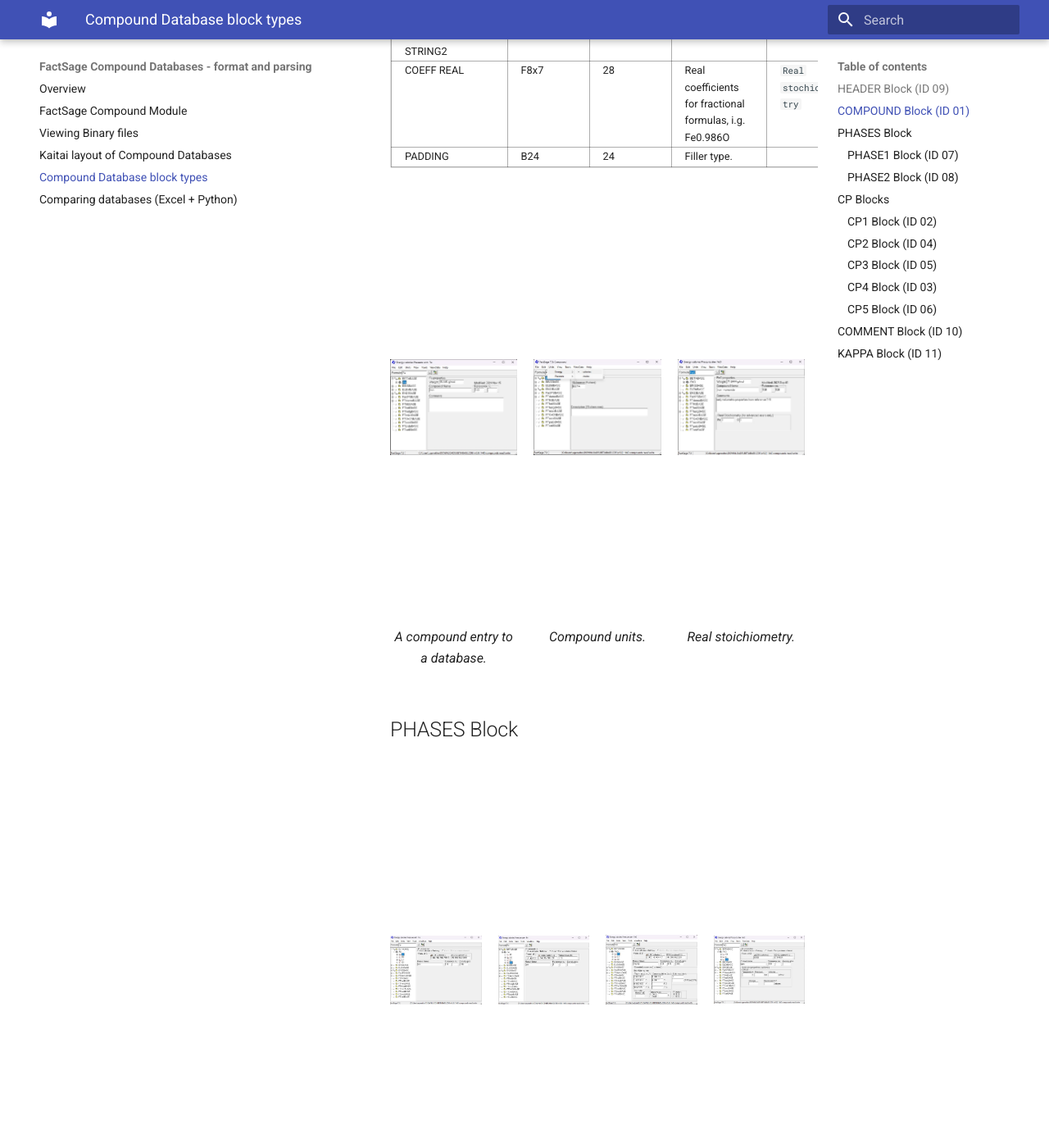
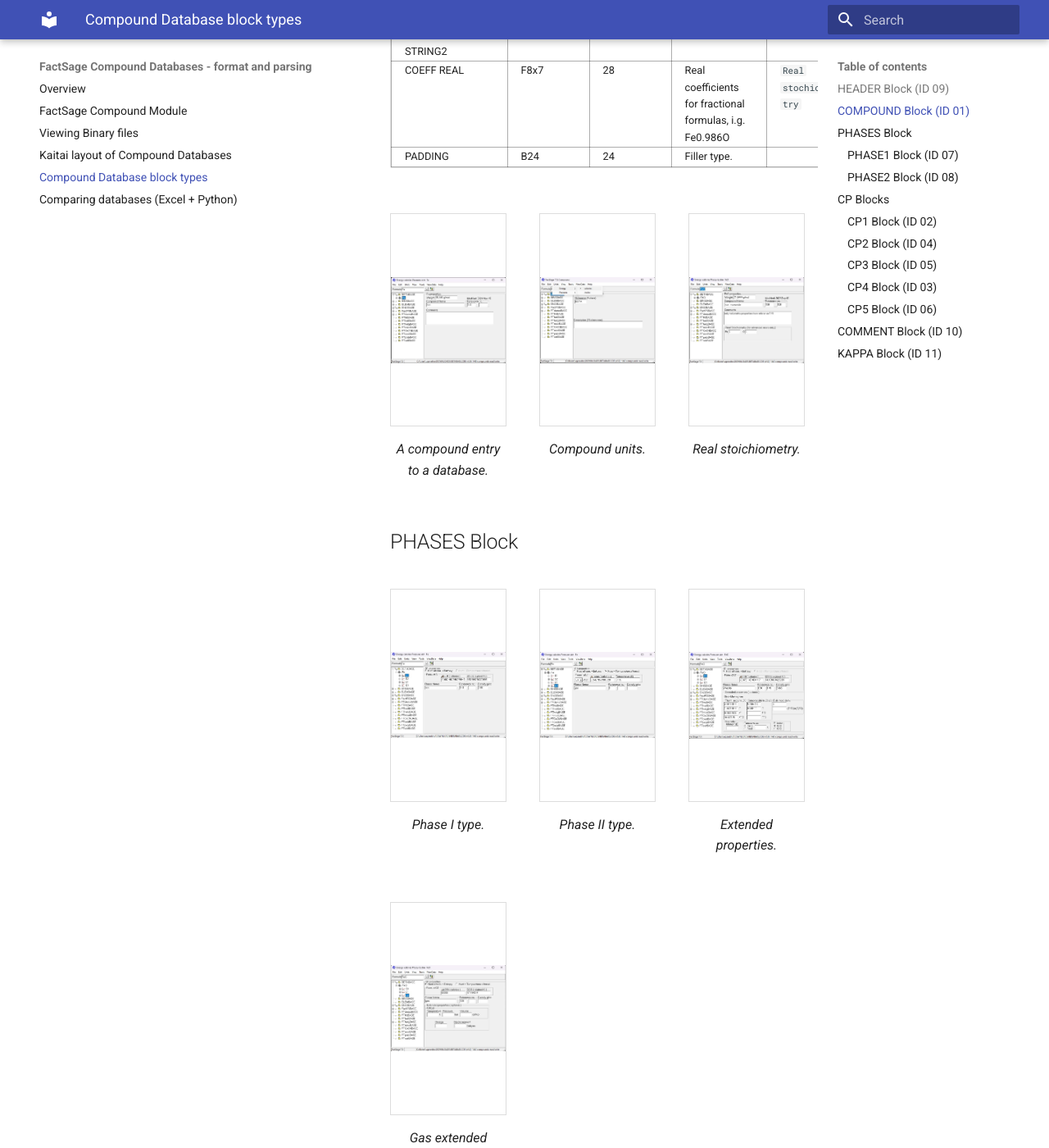
Before and after one commit to evnekdev/factsage-compound-docs, an MkDocs documentation site: the page built from docs/block-types.md, in a window 1280 px wide and 1400 px high, scrolled down 2303 px. Shown: the whole window at 82% size. Built offline with MkDocs 1.6.1 and Material for MkDocs 9.7.7, drawn with Linux system fonts in a browser that asks for light colours.

Commit message:
added screenshot-row div class

```diff
--- a/docs/block-types.md
+++ b/docs/block-types.md
@@ -42,7 +42,7 @@
 | COEFF REAL           | F8x7        | 28     | Real coefficients for fractional formulas, i.g. Fe0.986O                    |     `Real stochiometry`            |
 | PADDING              | B24         | 24     | Filler type.                                                                |               <N/A>                |
 
-<div class="image-row">
+<div class="screenshot-row">
 
 <figure>
   <img src="../images/compound-module-compound.jpg", width="100%">
@@ -63,7 +63,7 @@
 
 ## PHASES Block
 
-<div class="image-row">
+<div class="screenshot-row">
 
 <figure>
   <img src="../images/compound-module-phase1.jpg", width="100%">
--- a/docs/stylesheets/extra.css
+++ b/docs/stylesheets/extra.css
@@ -71,3 +71,28 @@
     margin-top: 8px;
     font-style: italic;
 }
+
+.screenshot-row {
+    display: grid;
+    grid-template-columns: repeat(3, 1fr);
+    gap: 2rem;
+    margin: 2rem 0;
+}
+
+.screenshot-row figure {
+    margin: 0;
+    text-align: center;
+}
+
+.screenshot-row img {
+    width: 100%;
+    height: 260px;
+    object-fit: contain;
+    background: white;
+    border: 1px solid #ddd;
+}
+
+.screenshot-row figcaption {
+    margin-top: 0.75rem;
+    font-style: italic;
+}
```
